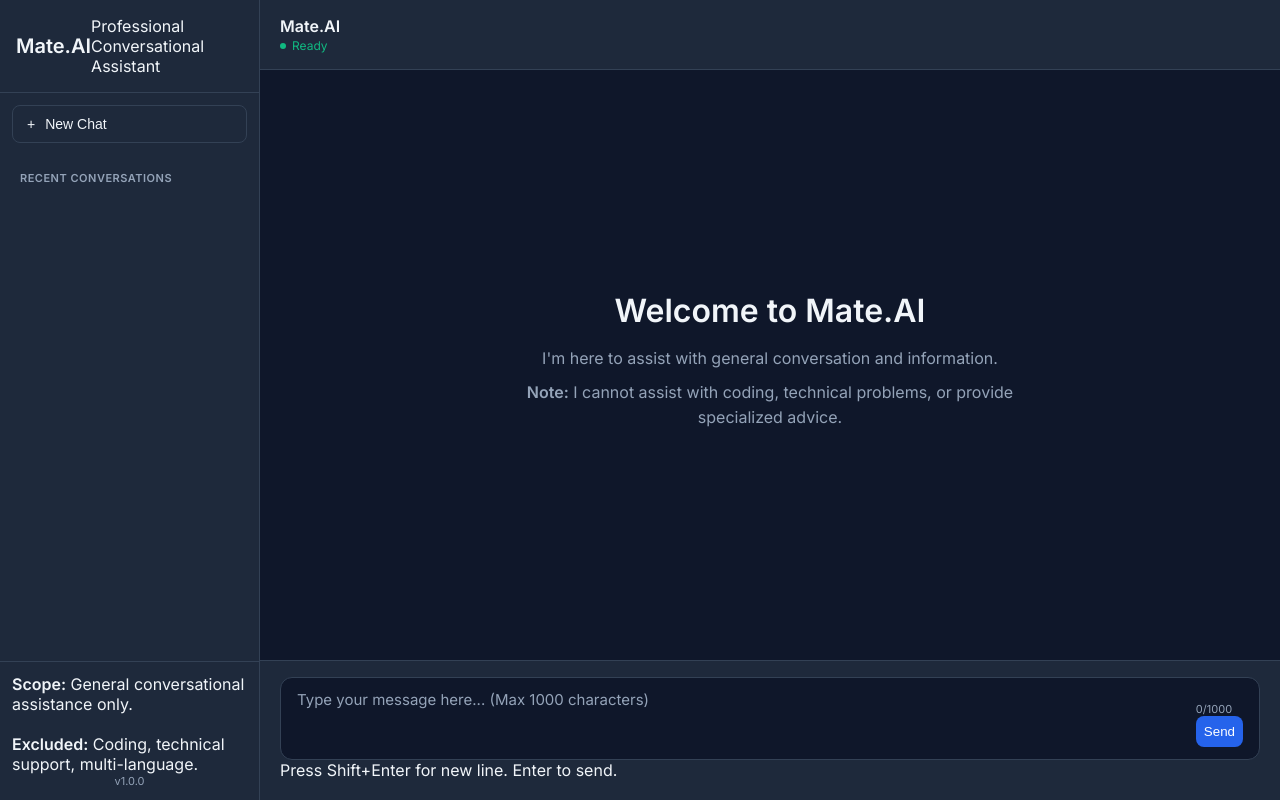
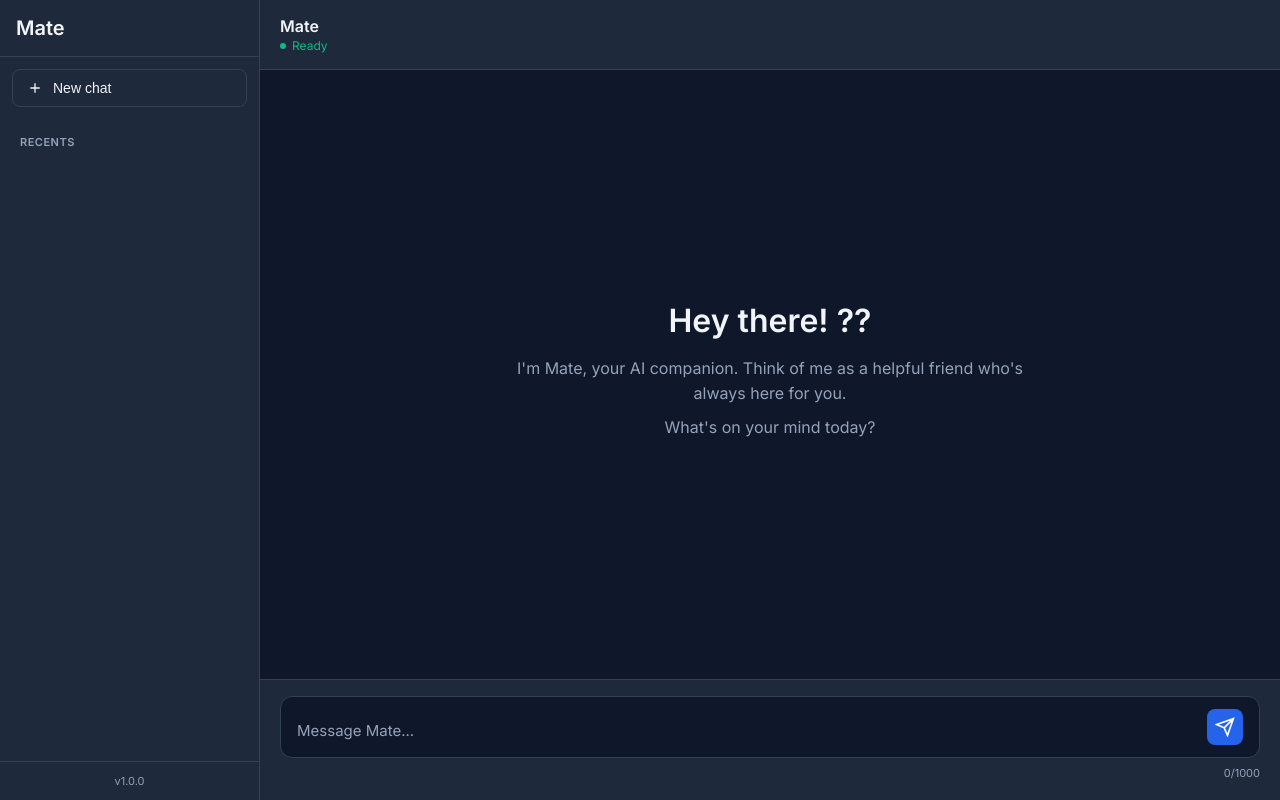
Before and after one commit to wahab1436/mate-ai, a Flask app: template frontend/templates/index.html in a window 1280 px wide. Run offline with Flask 3, Linux system fonts and the light colour scheme; the template is opened without the code that fills it, so the values that code supplies are empty.

Commit message:
Update index.html

```diff
--- a/frontend/templates/index.html
+++ b/frontend/templates/index.html
@@ -3,7 +3,7 @@
 <head>
     <meta charset="UTF-8">
     <meta name="viewport" content="width=device-width, initial-scale=1.0">
-    <title>Mate.AI - Conversational Assistant</title>
+    <title>Mate - Your AI Companion</title>
     <link rel="stylesheet" href="{{ url_for('static', filename='css/styles.css') }}">
     <link rel="preconnect" href="https://fonts.googleapis.com">
     <link rel="preconnect" href="https://fonts.gstatic.com" crossorigin>
@@ -12,30 +12,30 @@
 <body>
     <div class="app-container">
         <!-- Sidebar -->
-        <aside class="sidebar">
+        <aside class="sidebar" id="sidebar">
             <div class="sidebar-header">
-                <h1 class="app-title">Mate.AI</h1>
-                <p class="app-subtitle">Professional Conversational Assistant</p>
+                <h1 class="app-title">Mate</h1>
+                <button id="closeSidebarBtn" class="icon-btn" title="Close sidebar">
+                    <svg width="18" height="18" viewBox="0 0 24 24" fill="none" stroke="currentColor" stroke-width="2">
+                        <line x1="18" y1="6" x2="6" y2="18"></line>
+                        <line x1="6" y1="6" x2="18" y2="18"></line>
+                    </svg>
+                </button>
             </div>
 
             <button id="newChatBtn" class="new-chat-btn">
-                <span class="btn-icon">+</span>
-                New Chat
+                <svg width="16" height="16" viewBox="0 0 24 24" fill="none" stroke="currentColor" stroke-width="2">
+                    <path d="M12 5v14M5 12h14"/>
+                </svg>
+                New chat
             </button>
 
             <div class="chat-history">
-                <h3>Recent Conversations</h3>
-                <ul id="chatList">
-                    <!-- Chat sessions will be added here -->
-                </ul>
+                <h3>Recents</h3>
+                <ul id="chatList"></ul>
             </div>
 
             <div class="sidebar-footer">
-                <div class="scope-notice">
-                    <strong>Scope:</strong> General conversational assistance only.
-                    <br><br>
-                    <strong>Excluded:</strong> Coding, technical support, multi-language.
-                </div>
                 <div class="version">v1.0.0</div>
             </div>
         </aside>
@@ -43,20 +43,24 @@
         <!-- Main Chat Area -->
         <main class="chat-container">
             <div class="chat-header">
-                <div class="chat-info">
-                    <h2>Mate.AI</h2>
-                    <p class="status-indicator" id="statusIndicator">Ready</p>
+                <div class="chat-header-content">
+                    <button id="openSidebarBtn" class="icon-btn sidebar-toggle" title="Open menu">
+                        <svg width="20" height="20" viewBox="0 0 24 24" fill="none" stroke="currentColor" stroke-width="2">
+                            <path d="M3 12h18M3 6h18M3 18h18"/>
+                        </svg>
+                    </button>
+                    <div class="chat-info">
+                        <h2>Mate</h2>
+                        <p class="status-indicator" id="statusIndicator">Ready</p>
+                    </div>
                 </div>
             </div>
 
             <div class="messages-container" id="messagesContainer">
-                <!-- Messages will be added here -->
                 <div class="welcome-message">
-                    <h3>Welcome to Mate.AI</h3>
-                    <p>I'm here to assist with general conversation and information.</p>
-                    <p class="limitation-notice">
-                        <strong>Note:</strong> I cannot assist with coding, technical problems, or provide specialized advice.
-                    </p>
+                    <h3>Hey there! ??</h3>
+                    <p>I'm Mate, your AI companion. Think of me as a helpful friend who's always here for you.</p>
+                    <p>What's on your mind today?</p>
                 </div>
             </div>
 
@@ -64,22 +68,19 @@
                 <div class="input-wrapper">
                     <textarea
                         id="messageInput"
-                        placeholder="Type your message here... (Max 1000 characters)"
-                        rows="3"
+                        placeholder="Message Mate..."
+                        rows="1"
                         maxlength="1000"
                     ></textarea>
-                    <div class="input-controls">
-                        <div class="char-count">
-                            <span id="charCount">0</span>/1000
-                        </div>
-                        <button id="sendBtn" class="send-btn">
-                            Send
-                        </button>
-                    </div>
+                    <button id="sendBtn" class="send-btn">
+                        <svg width="20" height="20" viewBox="0 0 24 24" fill="none" stroke="currentColor" stroke-width="2">
+                            <path d="M22 2L11 13M22 2l-7 20-4-9-9-4 20-7z"/>
+                        </svg>
+                    </button>
                 </div>
-                <p class="input-note">
-                    Press Shift+Enter for new line. Enter to send.
-                </p>
+                <div class="input-footer">
+                    <span class="char-count"><span id="charCount">0</span>/1000</span>
+                </div>
             </div>
         </main>
     </div>
@@ -93,6 +94,17 @@
         </div>
     </div>
 
+    <!-- Chat Options Menu -->
+    <div id="chatOptionsMenu" class="context-menu">
+        <button class="context-menu-item danger" id="deleteChatBtn">
+            <svg width="16" height="16" viewBox="0 0 24 24" fill="none" stroke="currentColor" stroke-width="2">
+                <polyline points="3 6 5 6 21 6"></polyline>
+                <path d="M19 6v14a2 2 0 0 1-2 2H7a2 2 0 0 1-2-2V6m3 0V4a2 2 0 0 1 2-2h4a2 2 0 0 1 2 2v2"></path>
+            </svg>
+            Delete chat
+        </button>
+    </div>
+
     <script src="{{ url_for('static', filename='js/app.js') }}"></script>
 </body>
 </html>
```
